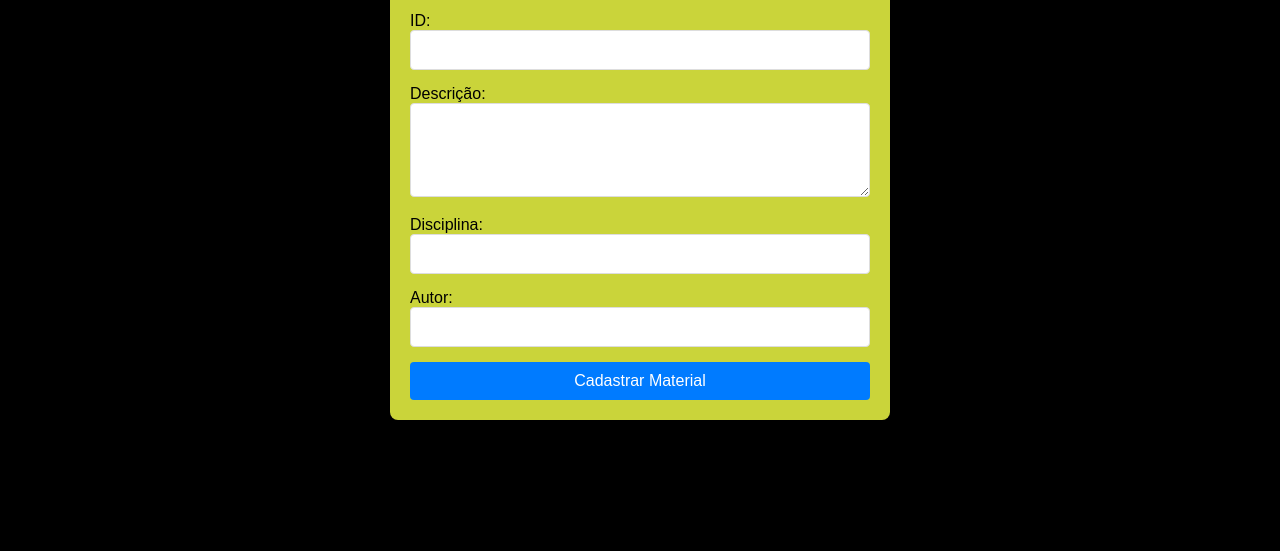
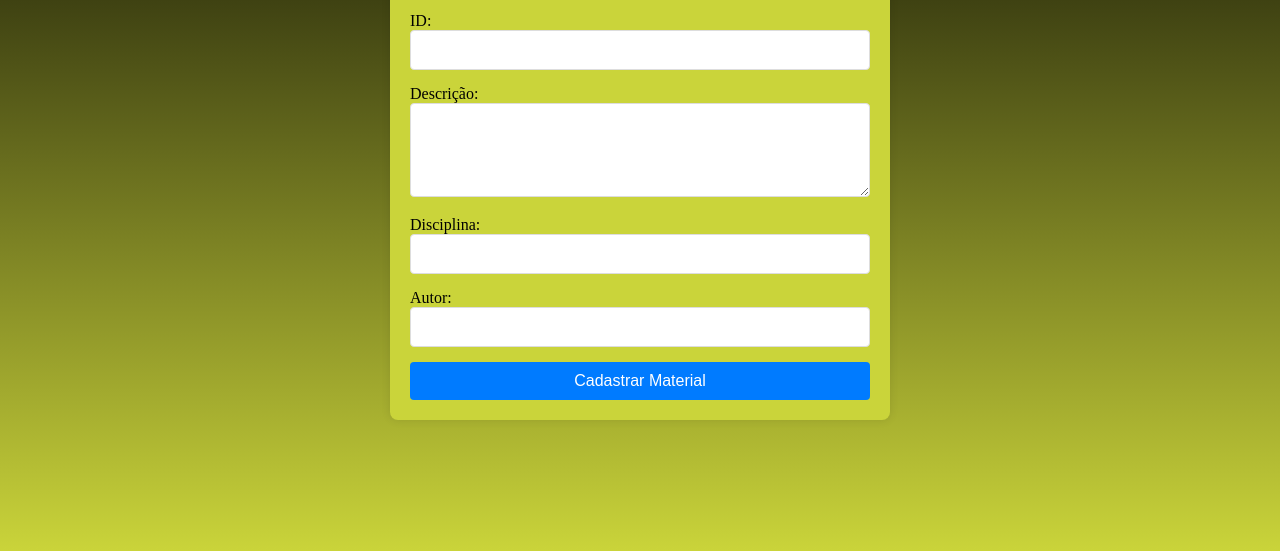
Before and after one commit to enzo-s-azevedo/estudAI, a website: page pages/admin/tela cadastro de materiais/index.html in a window 1280 px wide. Shown: the part 249-800 px from the top of the page. Drawn offline with Linux system fonts and the light colour scheme.

Commit message:
correcao de plano fundo, e referencias

```diff
--- a/pages/admin/css/styles.css
+++ b/pages/admin/css/styles.css
@@ -5,13 +5,13 @@
 }
 
 body {
-    font-family: Arial, sans-serif;
-    background-color: #000000;
     display: flex;
+    align-items: center;
     justify-content: center;
     align-items: center;
+    width: 100%;
     height: 100vh;
-    margin: 0;
+    background: linear-gradient(180deg, #000000, #cad43a);
 }
 
 .container {
```
